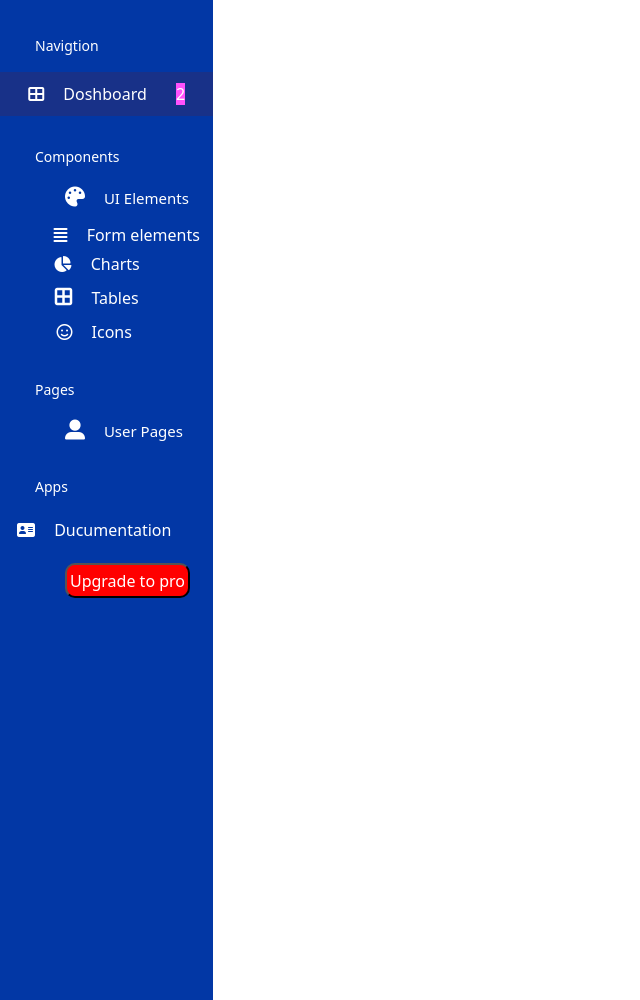
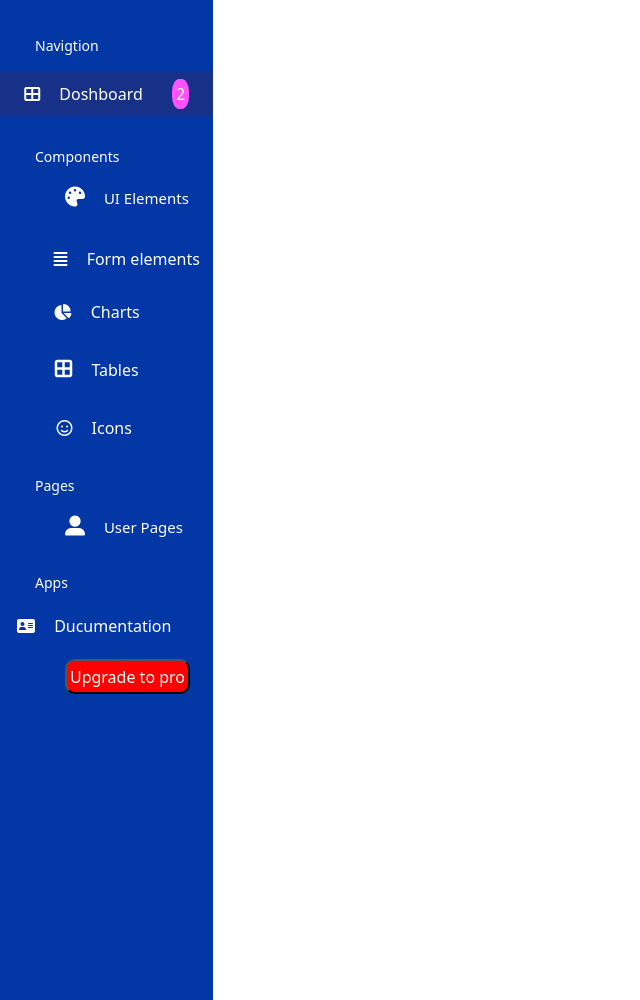
Before and after one commit to ErfanShokrollahzadeh/mini_project, a plain HTML site: page index.html in a window 1280 px wide. Shown: the whole page, without its empty margins (0-640 px from the left). Drawn offline with Linux system fonts and the light colour scheme.

Commit message:
fixed and stile updating

```diff
--- a/index.html
+++ b/index.html
@@ -21,7 +21,7 @@
               <div class="avtive_h">
               <a class="active" href="index.html">
               <i class="fa fa-th-large icon"></i>
-              Doshboard <span class="notife">2</spa>
+              Doshboard <span class="notife" style="width:3px ;">2</spa>
             </a>
           </div>
           </li>
@@ -34,19 +34,19 @@
           <ul class="content">
               <li class="collap1"> <a href="#">Buttons</a></li>
               <li class="collap2"> <a href="#">Typography</a></li>
-            </ul>
+            </ul><br>
             <li class="link2">
               <i class="fa fa-align-justify icon"></i>
               <a href="">Form elements</a>
-            </li>
+            </li><br>
             <li class="link3">
               <i class="fa fa-pie-chart icon"></i>
               <a href="">Charts</a>
-            </li>
+            </li><br>
             <li class="link3">
               <i class="fas fa-border-all icon"></i>
               <a href="">Tables</a>
-            </li>
+            </li><br>
             <li class="link4">
               <i class="fa fa-smile-o icon"></i>
               <a href="">Icons</a>
--- a/style.css
+++ b/style.css
@@ -9,7 +9,7 @@ body {
 .title {
   height: 100vh;
 }
-.start-p{
+.start-p {
   margin-top: 5px;
 }
 .sidbar {
@@ -22,7 +22,9 @@ body {
 }
 .notife {
   margin-left: 25px;
-  background-color: #FF52FC;
+  background-color: #ff52fc;
+  padding: 4px;
+  border-radius: 42%;
 }
 ul {
   padding-left: 0 !important;
```
